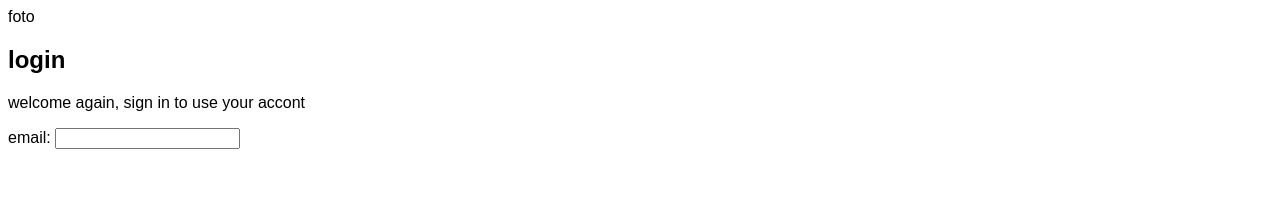
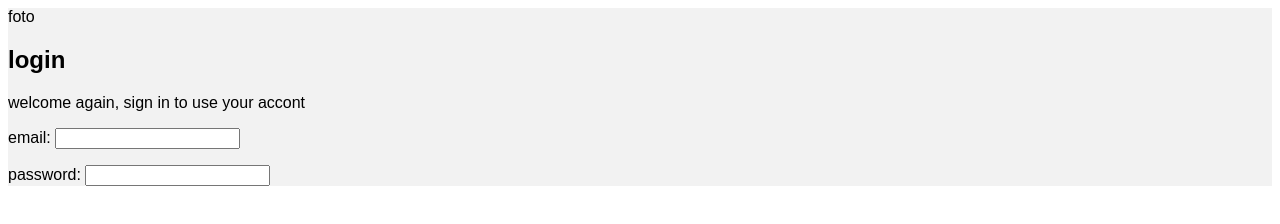
Before and after one commit to fernando07274/projeto-login, a plain HTML site: page index.html in a window 1280 px wide. Drawn offline with Linux system fonts and the light colour scheme.

Commit message:
descansar q o homi n e de ferro ne

```diff
--- a/estilos/style.css
+++ b/estilos/style.css
@@ -13,4 +13,17 @@
 
 body{
     font-family: var(--font1);
+
 }
+
+main{
+    background-color: var(--color2);
+}
+
+div#image{
+
+}
+
+div#form{
+
+}
--- a/index.html
+++ b/index.html
@@ -16,8 +16,14 @@
                 <h1>login</h1>
                 <p>welcome again, sign in to use your accont</p>
                 <form action="login.php" method="post">
-                    <label for="email">email:</label>
-                    <input type="email" name="user_email" id="user_email">
+                    <p>
+                        <label for="email">email:</label>
+                        <input type="email" name="user_email" id="user_email">
+                    </p>
+                    <p>
+                        <label for="password">password:</label>
+                        <input type="password" name="user_password" id="user_password">
+                    </p>
                 </form>
             </div>
         </section>
```
